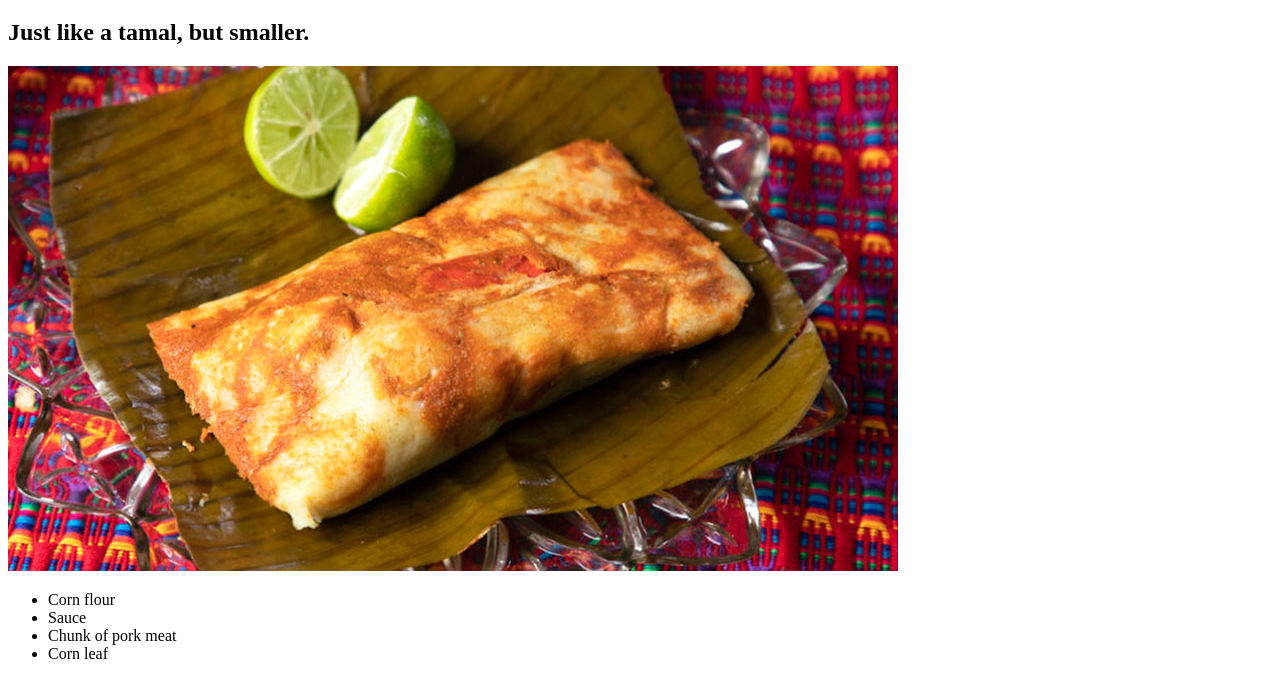
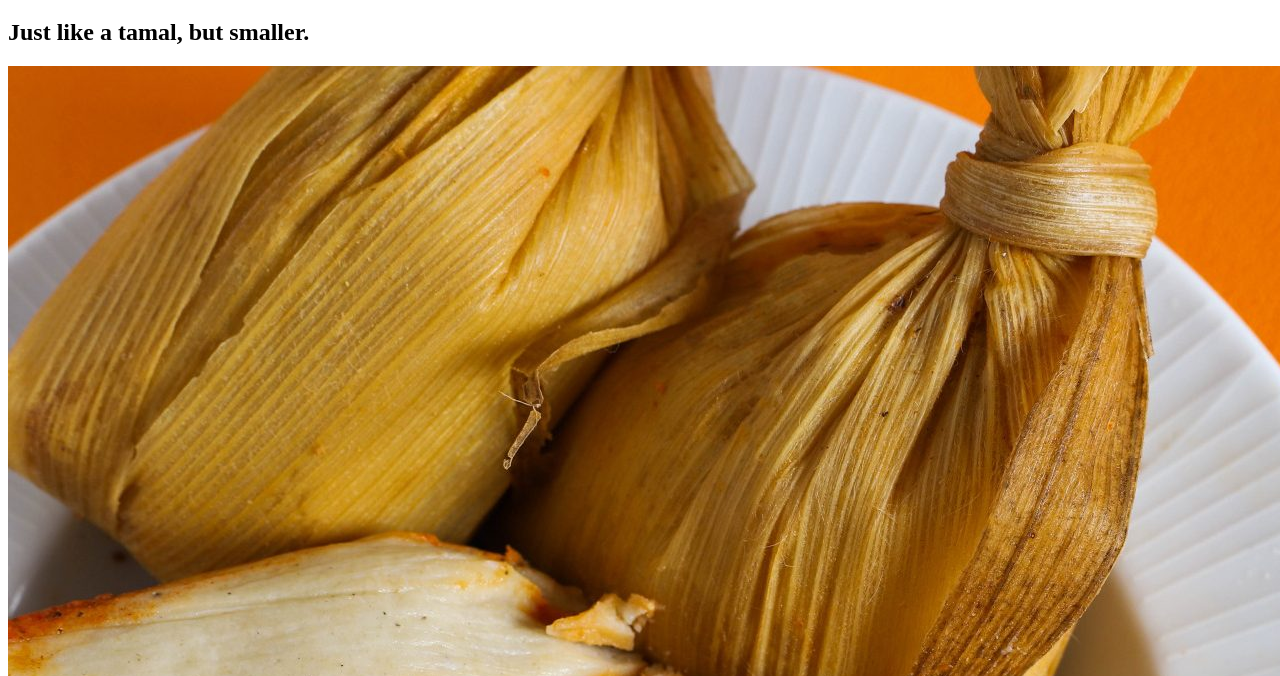
Before and after one commit to GracelandToo/odin-recipes, a plain HTML site: page recipes/chuchito.html in a window 1280 px wide. Shown: the part 61-737 px from the top of the page. Drawn offline with Linux system fonts and the light colour scheme.

Commit message:
Fix: use the correct image on chuchito.html

```diff
--- a/recipes/chuchito.html
+++ b/recipes/chuchito.html
@@ -9,7 +9,7 @@
 <body>
     <h1>Tamal</h1>
     <h2>Just like a tamal, but smaller.</h2>
-    <img src = "images/tamal.jpg">
+    <img src = "images/chuchito.jpg">
     <ul>
         <li>Corn flour</li>
         <li>Sauce</li>
```
